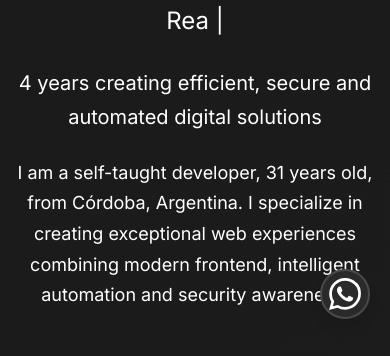
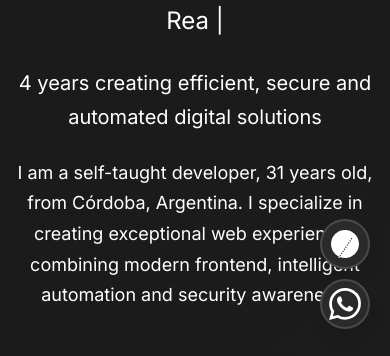
Before and after one commit to kafe1994/Portafolio, a website: page index.html in a window 390 px wide. Shown: the part 425-781 px from the top of the page. Drawn offline with Linux system fonts and the light colour scheme.

Commit message:
nuevo boton fiverr 3.0

```diff
--- a/index.html
+++ b/index.html
@@ -897,6 +897,34 @@
           font-weight: 500;
         }
 
+        /* Fiverr Button - Modern Theme */
+        .fiverr-btn {
+          position: fixed;
+          bottom: 170px;
+          right: 30px;
+          width: 60px;
+          height: 60px;
+          background: var(--dark-gray);
+          border: 2px solid var(--medium-gray);
+          border-radius: 50%;
+          display: flex;
+          align-items: center;
+          justify-content: center;
+          color: var(--pure-white);
+          font-size: 24px;
+          text-decoration: none;
+          box-shadow: var(--shadow-lg);
+          transition: all var(--transition-normal);
+          z-index: 1000;
+        }
+
+        .fiverr-btn:hover {
+          background: var(--medium-gray);
+          border-color: var(--light-gray);
+          transform: scale(1.1) translateY(-2px);
+          box-shadow: var(--shadow-2xl);
+        }
+
         /* WhatsApp Button - Modern Theme */
         .whatsapp-btn {
           position: fixed;
@@ -930,7 +958,7 @@
         /* Scroll to top - Modern Theme */
         .scroll-top {
           position: fixed;
-          bottom: 170px;
+          bottom: 30px;
           right: 30px;
           width: 50px;
           height: 50px;
@@ -1066,15 +1094,22 @@
             height: 150px;
           }
 
-          .whatsapp-btn {
-            bottom: 100px;
+          .fiverr-btn {
+            bottom: 150px;
             right: 20px;
             width: 50px;
             height: 50px;
           }
 
+          .whatsapp-btn {
+            bottom: 90px;
+            right: 20px;
+            width: 50px;
+            height: 50px;
+          }
+
           .scroll-top {
-            bottom: 170px;
+            bottom: 30px;
             right: 20px;
           }
         }
@@ -1258,7 +1293,7 @@
                             <path d="M20.447 20.452h-3.554v-5.569c0-1.328-.027-3.037-1.852-3.037-1.853 0-2.136 1.445-2.136 2.939v5.667H9.351V9h3.414v1.561h.046c.477-.9 1.637-1.85 3.37-1.85 3.601 0 4.267 2.37 4.267 5.455v6.286zM5.337 7.433c-1.144 0-2.063-.926-2.063-2.065 0-1.138.92-2.063 2.063-2.063 1.14 0 2.064.925 2.064 2.063 0 1.139-.925 2.065-2.064 2.065zm1.782 13.019H3.555V9h3.564v11.452zM22.225 0H1.771C.792 0 0 .774 0 1.729v20.542C0 23.227.792 24 1.771 24h20.451C23.2 24 24 23.227 24 22.271V1.729C24 .774 23.2 0 22.222 0h.003z"/>
                         </svg>
                     </a>
-                    <a href="/cdn-cgi/l/email-protection#096f6f7b66677d6c676d2764687a7d6c7b496e64686065276a6664" class="social-link" title="Email">
+                    <a href="/cdn-cgi/l/email-protection#c8aeaebaa7a6bcada6ace6a5a9bbbcadba88afa5a9a1a4e6aba7a5" class="social-link" title="Email">
                         <svg width="24" height="24" fill="currentColor" viewBox="0 0 24 24">
                             <path d="M20 4H4c-1.1 0-1.99.9-1.99 2L2 18c0 1.1.9 2 2 2h16c1.1 0 2-.9 2-2V6c0-1.1-.9-2-2-2zm0 4l-8 5-8-5V6l8 5 8-5v2z"/>
                         </svg>
@@ -1653,6 +1688,13 @@
     <a href="https://wa.me/5493572408928" class="whatsapp-btn" target="_blank" rel="noopener noreferrer">
         <svg width="32" height="32" fill="currentColor" viewBox="0 0 24 24">
             <path d="M17.472 14.382c-.297-.149-1.758-.867-2.03-.967-.273-.099-.471-.148-.67.15-.197.297-.767.966-.94 1.164-.173.199-.347.223-.644.075-.297-.15-1.255-.463-2.39-1.475-.883-.788-1.48-1.761-1.653-2.059-.173-.297-.018-.458.13-.606.134-.133.298-.347.446-.52.149-.174.198-.298.298-.497.099-.198.05-.371-.025-.52-.075-.149-.669-1.612-.916-2.207-.242-.579-.487-.5-.669-.51-.173-.008-.371-.01-.57-.01-.198 0-.52.074-.792.372-.272.297-1.04 1.016-1.04 2.479 0 1.462 1.065 2.875 1.213 3.074.149.198 2.096 3.2 5.077 4.487.709.306 1.262.489 1.694.625.712.227 1.36.195 1.871.118.571-.085 1.758-.719 2.006-1.413.248-.694.248-1.289.173-1.413-.074-.124-.272-.198-.57-.347m-5.421 7.403h-.004a9.87 9.87 0 01-5.031-1.378l-.361-.214-3.741.982.998-3.648-.235-.374a9.86 9.86 0 01-1.51-5.26c.001-5.45 4.436-9.884 9.888-9.884 2.64 0 5.122 1.03 6.988 2.898a9.825 9.825 0 012.893 6.994c-.003 5.45-4.437 9.884-9.885 9.884m8.413-18.297A11.815 11.815 0 0012.05 0C5.495 0 .16 5.335.157 11.892c0 2.096.547 4.142 1.588 5.945L.057 24l6.305-1.654a11.882 11.882 0 005.683 1.448h.005c6.554 0 11.89-5.335 11.893-11.893A11.821 11.821 0 0020.885 3.488"/>
+        </svg>
+    </a>
+
+    <!-- Fiverr Button -->
+    <a href="https://es.fiverr.com/s/EgQ60Kq" class="fiverr-btn" target="_blank" rel="noopener noreferrer" title="My Fiverr Services">
+        <svg width="28" height="28" fill="currentColor" viewBox="0 0 24 24">
+            <path d="M12 0C5.373 0 0 5.373 0 12s5.373 12 12 12 12-5.373 12-12S18.627 0 12 0zm5.568 8.16c-.333 0-.6-.267-.6-.6s.267-.6.6-.6.6.267.6.6-.267.6-.6.6zm-1.2 1.8c-.333 0-.6-.267-.6-.6s.267-.6.6-.6.6.267.6.6-.267.6-.6.6zm-1.2 1.8c-.333 0-.6-.267-.6-.6s.267-.6.6-.6.6.267.6.6-.267.6-.6.6zm-1.2 1.8c-.333 0-.6-.267-.6-.6s.267-.6.6-.6.6.267.6.6-.267.6-.6.6zm-1.2 1.8c-.333 0-.6-.267-.6-.6s.267-.6.6-.6.6.267.6.6-.267.6-.6.6zm-1.2 1.8c-.333 0-.6-.267-.6-.6s.267-.6.6-.6.6.267.6.6-.267.6-.6.6zm-1.2 1.8c-.333 0-.6-.267-.6-.6s.267-.6.6-.6.6.267.6.6-.267.6-.6.6zm-1.2 1.8c-.333 0-.6-.267-.6-.6s.267-.6.6-.6.6.267.6.6-.267.6-.6.6zm-1.2 1.8c-.333 0-.6-.267-.6-.6s.267-.6.6-.6.6.267.6.6-.267.6-.6.6zm-1.2 1.8c-.333 0-.6-.267-.6-.6s.267-.6.6-.6.6.267.6.6-.267.6-.6.6z"/>
         </svg>
     </a>
 
```
